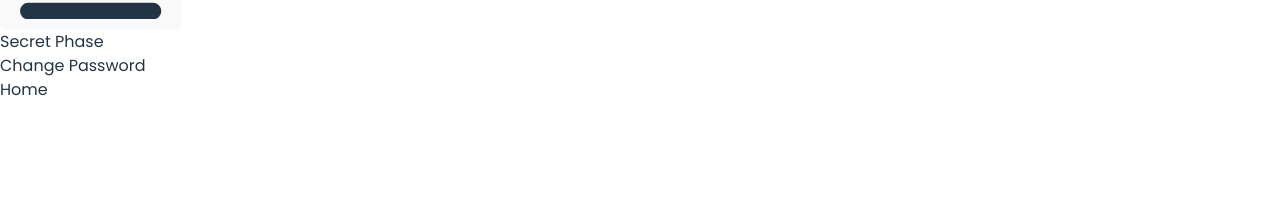
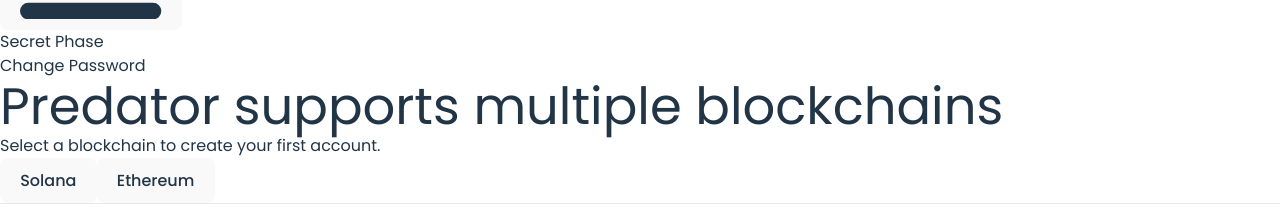
Before and after one commit to Mohamed-akmal0/web-app-wallet, a React (Vite) app: page /home in a window 1280 px wide. Shown: the part 921-1128 px from the top of the page. Before the commit the page ends 1023 px from the top, so only its background shows below. Built offline with nearby package versions, Linux system fonts and the light colour scheme.

Commit message:
created rough footer and made home screen initial design

```diff
--- /dev/null
+++ b/src/components/Footer.tsx
@@ -0,0 +1,16 @@
+
+
+const Footer = () => {
+  return (
+    <footer className="bg-black rounded-lg shadow dark:bg-black mt-5">
+      <div className="w-full max-w-screen-xl mx-auto p-4 md:py-8">
+        <hr className="my-6 border-yellow-200 sm:mx-auto dark:border-yellow-600 lg:my-8" />
+        <span className="block text-sm text-400  dark:text-white-400">
+          Developed by Mohamed Akmal
+        </span>
+      </div>
+    </footer>
+  );
+};
+
+export default Footer;
--- a/src/pages/Home.tsx
+++ b/src/pages/Home.tsx
@@ -1,12 +1,29 @@
 import React from "react";
 import Navbar from "../components/NavBar";
+import Footer from "../components/Footer";
 
 const Home = () => {
   return (
-    <>
+    <div className="flex flex-col min-h-screen">
       <Navbar />
-      <div>Home</div>
-    </>
+      <section className="flex flex-col items-start justify-start mt-4 ml-4 space-y-4">
+        <h1 className="text-white text-4xl font-bold">
+          Predator supports multiple blockchains
+        </h1>
+        <p className="text-gray-400 text-lg">
+          Select a blockchain to create your first account.
+        </p>
+        <div className="flex space-x-4">
+          <button className="px-4 py-2 bg-white text-black rounded-md">
+            Solana
+          </button>
+          <button className="px-4 py-2 bg-white text-black rounded-md">
+            Ethereum
+          </button>
+        </div>
+      </section>
+      <Footer />
+    </div>
   );
 };
 
```
